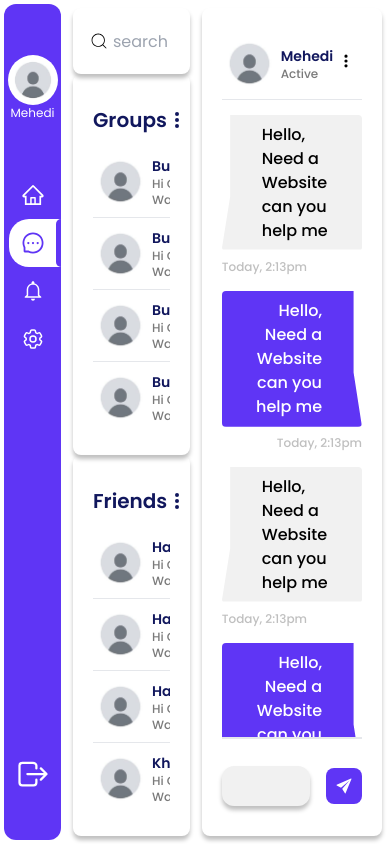
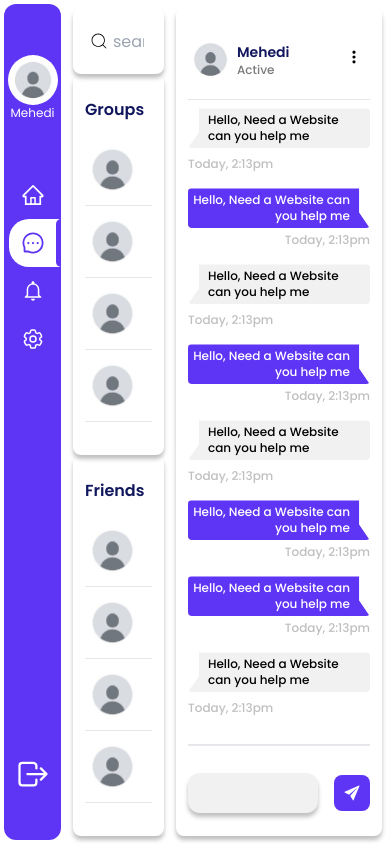
Before and after one commit to mollameehedi/kothako, a React (Vite) app: page /message in a window 390 px wide. Built offline with nearby package versions, Linux system fonts and the light colour scheme.

Commit message:
mobile responsive done

```diff
--- a/src/Components/Common/Card.jsx
+++ b/src/Components/Common/Card.jsx
@@ -3,7 +3,7 @@ import React from 'react'
 
 const Card = ({children}) => {
   return (
-    <div className='rounded-lg shadow-custom p-5 h-full flex flex-col'>
+    <div className='rounded-lg shadow-custom md:p-5 p-3 h-full flex flex-col'>
            {children}
     </div>
   )
--- /dev/null
+++ b/src/Components/Common/Message/ChatUser.jsx
@@ -0,0 +1,22 @@
+import React from 'react'
+import Image from '../Image';
+import Text from '../Text';
+
+const ChatUser = ({name,subtitle,src,children,handleClick,className}) => {
+  return (
+    <div onClick={handleClick} className='flex items-center border-b py-2'>
+    <Image className='h-[55px] w-[55px] rounded-full mr-1' src={src}/>
+    <div className='lg:flex hidden  w-full items-center justify-between'>
+        <div className='text-sm text-secondary font-semibold font-poppins'>
+            <h4 className={className}>{name}</h4>
+            <Text text={subtitle} className='text-xs text-[#4D4D4DBF] font-medium font-poppins'/>
+        </div>
+        <div className='text-right pr-2'>
+        {children}
+        </div>
+    </div>
+</div>
+  )
+}
+
+export default ChatUser
--- a/src/Components/Common/Message/Header.jsx
+++ b/src/Components/Common/Message/Header.jsx
@@ -5,9 +5,9 @@ import { HiDotsVertical } from 'react-icons/hi'
 
 const Header = ({handleClick,src}) => {
   return (
-    <div className='h-[10%]'>
-      <div className='flex items-center border-b py-2'>
-    <Image className='h-[55px] w-[55px] rounded-full mr-1' src={src}/>
+    <div className='h-[10%] bg-white z-50'>
+      <div className='flex items-center h-full border-b lg:py-2 py-1'>
+    <Image className='lg:h-[55px] h-[45px] lg:w-[55px] w-[45px] rounded-full mr-1' src={src}/>
     <div className='flex w-full items-center justify-between'>
         <div>
             <h4 className='text-sm text-secondary font-semibold font-poppins'>Mehedi</h4>
--- a/src/Components/Common/Message/LeftSingleMessage.jsx
+++ b/src/Components/Common/Message/LeftSingleMessage.jsx
@@ -5,7 +5,7 @@ const LeftSingleMessage = ({message,date}) => {
   return (
   <>
     <div className='py-2'>
-         <Text text={message} className='sing_message pl-10 pr-4 poligon_msg bg-[#F1F1F1] left_poligon_msg  '/>
+         <Text text={message} className='sing_message lg:pl-10 pl-5 lg:pr-4 pr-2 poligon_msg bg-[#F1F1F1] left_poligon_msg  '/>
          <Text text={date} className='text-black/[25%] text-xs font-medium font-poppins pt-2'/>
     </div>
   </>
--- a/src/Components/Common/Message/RightSingleMessage.jsx
+++ b/src/Components/Common/Message/RightSingleMessage.jsx
@@ -5,8 +5,8 @@ const RightSingleMessage = ({message,date}) => {
   return (
   <>
     <div className='py-2 text-right'>
-         <Text text={message} className='sing_message pr-10 pl-4 poligon_msg text-white bg-primary  right_poligon_msg'/>
-         <Text text={date} className='text-black/[25%] text-xs font-medium font-poppins pt-2 text-right'/>
+         <Text text={message} className='sing_message :lg:pr-10 pr-5 lg:pl-4 pl-0 poligon_msg text-white bg-primary  right_poligon_msg'/>
+         <Text text={date} className='text-black/[25%] text-xs font-medium font-poppins lg:pt-2 pt-1 text-right'/>
     </div>
   </>
   )
--- a/src/Components/Common/Notification/NotificationItem.jsx
+++ b/src/Components/Common/Notification/NotificationItem.jsx
@@ -5,7 +5,7 @@ import { FaRegBell } from "react-icons/fa";
 const NotificationItem = ({text}) => {
   return (
     <div className='relative'>
-            <Text className='text-base text-black font-medium border-b-2 pl-14  py-6'  text={text}/>
+            <Text className='text-base text-black font-medium border-b-2 lg:pl-14 pl-12  lg:py-6 py-3'  text={text}/>
             <FaRegBell className='absolute left-2 top-2/4 translate-y-center text-xl text-black'/>
    </div>
   )
--- a/src/Components/Screen/ChatList.jsx
+++ b/src/Components/Screen/ChatList.jsx
@@ -7,7 +7,7 @@ import Button from '../Common/Button';
 import CardHeader from '../Common/CardHeader';
 import CardBody from '../Common/Cardbody';
 import { HiDotsVertical } from "react-icons/hi";
-import UserItem from '../Common/UserItem';
+import ChatUser from '../Common/Message/ChatUser';
 
 const ChatList = () => {
   let handleClick = (e) =>{
@@ -22,32 +22,32 @@ const ChatList = () => {
       </div>
       <div className="h-[46%]">
       <Card>
-        <CardHeader title="Groups">
-          <Button><HiDotsVertical /></Button>
+        <CardHeader title="Groups" className='text-base'>
+          <Button className='md:inline-block hidden'><HiDotsVertical /></Button>
         </CardHeader>
         <CardBody className='h-5/6 overflow-y-scroll custom-scrollbar'>
-        <UserItem name="Buddy" subtitle='Hi Guys, Wassup!' src={Avater}/>
-        <UserItem name="Buddy" subtitle='Hi Guys, Wassup!' src={Avater}/>
-        <UserItem name="Buddy" subtitle='Hi Guys, Wassup!' src={Avater}/>
-        <UserItem name="Buddy" subtitle='Hi Guys, Wassup!' src={Avater}/>
-        <UserItem name="Buddy" subtitle='Hi Guys, Wassup!' src={Avater}/>
+        <ChatUser name="Buddy" subtitle='Hi Guys, Wassup!' src={Avater}/>
+        <ChatUser name="Buddy" subtitle='Hi Guys, Wassup!' src={Avater}/>
+        <ChatUser name="Buddy" subtitle='Hi Guys, Wassup!' src={Avater}/>
+        <ChatUser name="Buddy" subtitle='Hi Guys, Wassup!' src={Avater}/>
+        <ChatUser name="Buddy" subtitle='Hi Guys, Wassup!' src={Avater}/>
         </CardBody>
       </Card>
       </div>
     <div className="h-[46%]">
 
     <Card>
-        <CardHeader title="Friends">
-          <Button><HiDotsVertical /></Button>
+        <CardHeader title="Friends" className='text-base'>
+          <Button  className='md:inline-block hidden'><HiDotsVertical /></Button>
         </CardHeader>
         <CardBody className='h-5/6 overflow-y-scroll custom-scrollbar'>
-        <UserItem name="Hasina" subtitle='Hi Guys, Wassup!' src={Avater}/>
-        <UserItem name="Hasina" subtitle='Hi Guys, Wassup!' src={Avater}/>
-        <UserItem name="Hasina" subtitle='Hi Guys, Wassup!' src={Avater}/>
-        <UserItem name="Khaleda" subtitle='Hi Guys, Wassup!' src={Avater}/>
-        <UserItem name="Khaleda" subtitle='Hi Guys, Wassup!' src={Avater}/>
-        <UserItem name="Khaleda" subtitle='Hi Guys, Wassup!' src={Avater}/>
-        <UserItem name="Khaleda" subtitle='Hi Guys, Wassup!' src={Avater}/>
+        <ChatUser name="Hasina" subtitle='Hi Guys, Wassup!' src={Avater}/>
+        <ChatUser name="Hasina" subtitle='Hi Guys, Wassup!' src={Avater}/>
+        <ChatUser name="Hasina" subtitle='Hi Guys, Wassup!' src={Avater}/>
+        <ChatUser name="Khaleda" subtitle='Hi Guys, Wassup!' src={Avater}/>
+        <ChatUser name="Khaleda" subtitle='Hi Guys, Wassup!' src={Avater}/>
+        <ChatUser name="Khaleda" subtitle='Hi Guys, Wassup!' src={Avater}/>
+        <ChatUser name="Khaleda" subtitle='Hi Guys, Wassup!' src={Avater}/>
         </CardBody>
 
       </Card>
--- a/src/Pages/Message.jsx
+++ b/src/Pages/Message.jsx
@@ -5,10 +5,10 @@ import ChatBox from '../Components/Screen/ChatBox'
 const Message = () => {
   return (
     <div className='flex h-full'>
-      <div className='w-5/12 h-full'>
+      <div className='lg:w-5/12 w-4/12 h-full'>
       <ChatList/>
       </div>
-      <div className='w-7/12 h-full'>
+      <div className='lg:w-7/12  w-8/12 h-full'>
       <ChatBox/>
 
       </div>
--- a/src/Pages/Setting.jsx
+++ b/src/Pages/Setting.jsx
@@ -17,8 +17,8 @@ import { VscColorMode } from "react-icons/vsc";
 
 const Setting = () => {
   return (
-    <div className='w-full h-full flex'>
-      <div className='w-1/2 pr-3'>
+    <div className='w-full h-full lg:flex overflow-y-scroll'>
+      <div className='lg:w-1/2 w-full lg:pr-3'>
         <Card>
           <CardHeader title="Profile Settings" />
           <UserProfile name="Mehedi" subtitle='stay Home stay safe' src={Avater} />
@@ -30,7 +30,7 @@ const Setting = () => {
           </List>
         </Card>
       </div>
-      <div className='w-1/2 pl-3'>
+      <div className='lg:w-1/2 w-full lg:pl-3'>
         <Card>
           <CardHeader title="Account Settings" />
           <CardBody>
--- a/src/index.css
+++ b/src/index.css
@@ -59,7 +59,7 @@
 
   }
   .sing_message{
-    @apply text-base font-poppins font-medium  leading-6 py-2 rounded inline-block;
+    @apply lg:text-base text-xs  font-poppins font-medium  lg:leading-6 leading-4 lg:py-2 py-1 rounded inline-block;
   }
 
   /* Message class end here */
```
